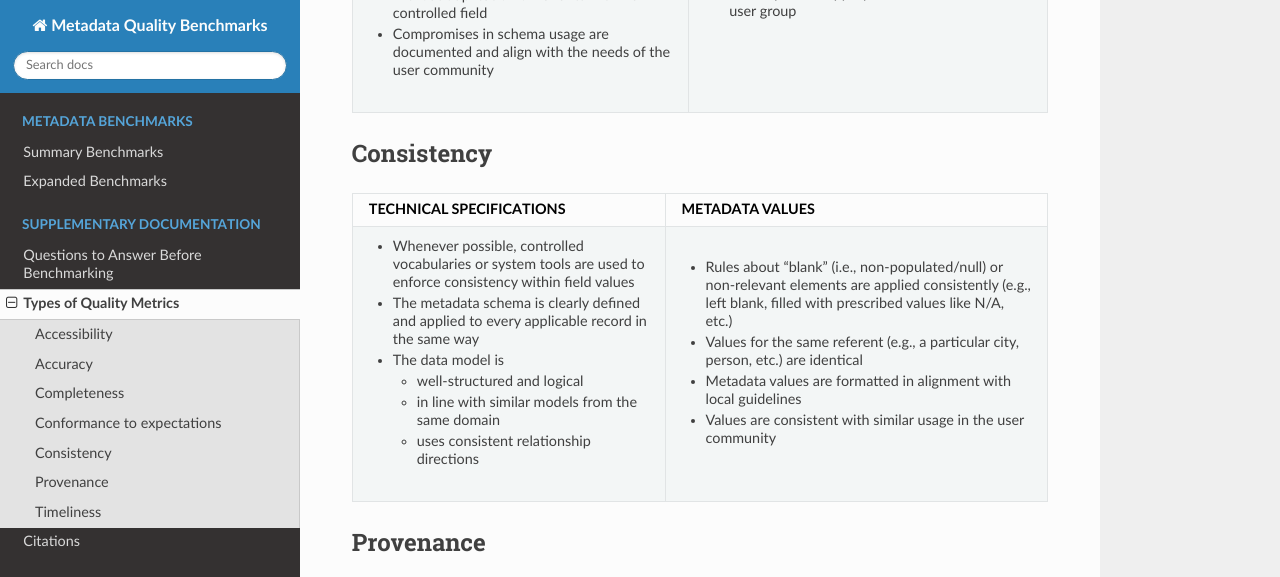
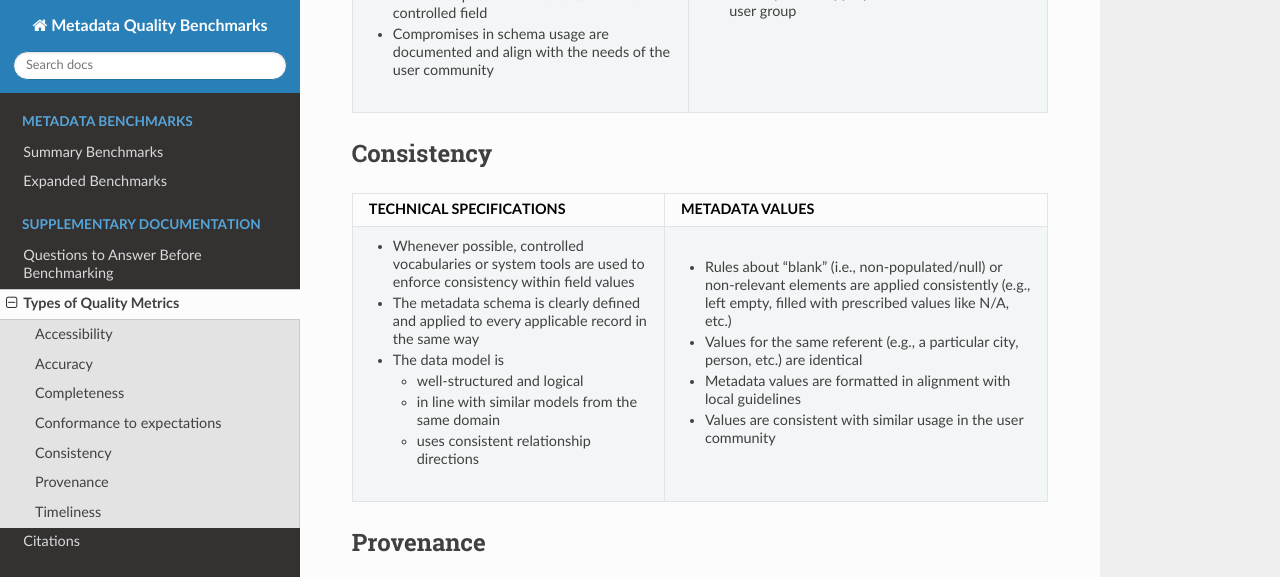
Before and after one commit to DLFMetadataAssessment/MetadataQualityBenchmarks, a Sphinx documentation site: the page built from doc/quality-metrics.rst, in a window 1280 px wide and 900 px high, scrolled down 2356 px. Shown: the top 577 px of the window. Built offline with Sphinx 7.4.7 and the Read the Docs theme 3.1.0, drawn with Linux system fonts in a browser that asks for light colours.

Commit message:
Update quality-metrics.rst
Minor wording change

```diff
--- a/doc/quality-metrics.rst
+++ b/doc/quality-metrics.rst
@@ -129,7 +129,7 @@ Consistency
 +===================================================+===================================================+
 |-  Whenever possible, controlled vocabularies or   |-  Rules about "blank" (i.e., non-populated/null)  |
 |   system tools are used to enforce consistency    |   or non-relevant elements are applied            |
-|   within field values                             |   consistently (e.g., left blank, filled with     |
+|   within field values                             |   consistently (e.g., left empty, filled with     |
 |-  The metadata schema is clearly defined and      |   prescribed values like N/A, etc.)               |
 |   applied to every applicable record in the same  |-  Values for the same referent (e.g., a particular|
 |   way                                             |   city, person, etc.) are identical               |
```
